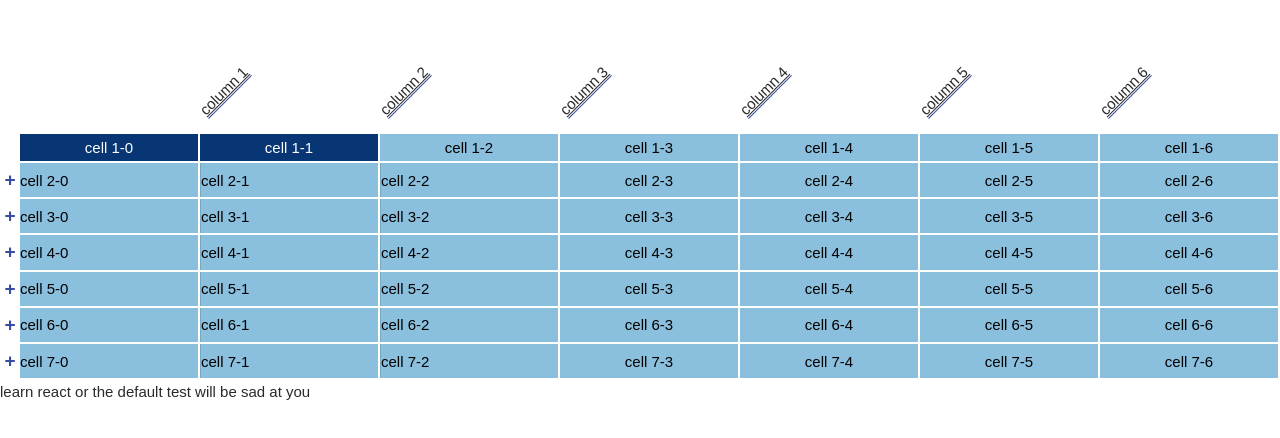
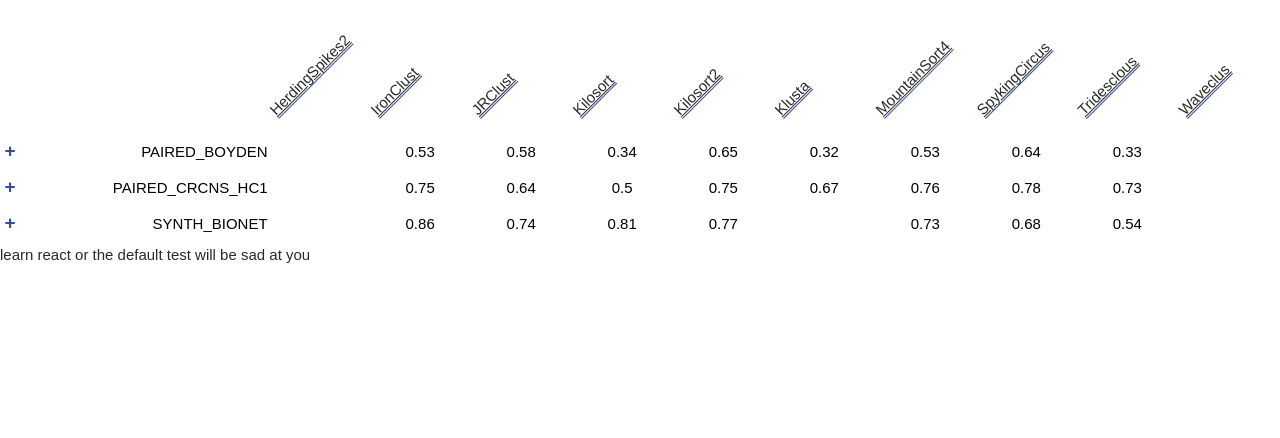
Before and after one commit to jsoules/othismos, a React (Create React App) app: page / in a window 1280 px wide. Shown: the top 438 px of the page. Built offline with nearby package versions, Linux system fonts and the light colour scheme.

Commit message:
initial commit

```diff
--- a/src/sampleData/expandingHeatmapTableTestData.ts
+++ b/src/sampleData/expandingHeatmapTableTestData.ts
@@ -1,266 +1,216 @@
-import { ExpandingHeatmapTableRowType } from "../components/ExpandingHeatmapTableRow"
+import { ExpandingHeatmapTableRowType } from "../components/ExpandingHeatmapTableRow";
+
+const sorters = [
+  "HerdingSpikes2",
+  "IronClust",
+  "JRClust",
+  "Kilosort",
+  "Kilosort2",
+  "Klusta",
+  "MountainSort4",
+  "SpykingCircus",
+  "Tridesclous",
+  "Waveclus"
+];
 
 export const expandingHeatmapTableSampleHeader: ExpandingHeatmapTableRowType = {
-    id: 'header',
+  id: "header",
   cells: [
     {
-            id: 'header-leftcolumn',
-            link: '',
-            text: '',
-            rotate: true,
+      id: "header-leftcolumn",
+      link: "",
+      text: "",
+      rotate: true
     },
-        ...[1, 2, 3, 4, 5, 6].map(n => ({
-            id: `header-cell${n}`,
-            link: '/algorithms',
-            text: `column ${n}`,
+    ...sorters.map((algName) => ({
+      id: `header-cell-${algName}`,
+      link: "/algorithms",
+      text: `${algName}`,
       rotate: true
     }))
   ],
-    subrows: [],
+  subrows: []
   // isSubrow: false,
   // cellSelectionHandler: () => {},
   // index: -1
+};
+
+const col1 = "rgb(138, 191, 221)";
+
+const STUDIES: {
+  name: string;
+  results: (number | undefined)[];
+  subRows: {
+    name: string;
+    results: (number | undefined)[];
+  }[];
+}[] = [
+  {
+    name: "PAIRED_BOYDEN",
+    results: [
+      undefined,
+      0.53,
+      0.58,
+      0.34,
+      0.65,
+      0.32,
+      0.53,
+      0.64,
+      0.33,
+      undefined
+    ],
+    subRows: [
+      {
+        name: "paired_boyden32c",
+        results: [
+          undefined,
+          0.53,
+          0.58,
+          0.34,
+          0.65,
+          0.32,
+          0.53,
+          0.64,
+          0.33,
+          undefined
+        ]
       }
-
-const col1 = 'rgb(138, 191, 221)'
+    ]
+  },
+  {
+    name: "PAIRED_CRCNS_HC1",
+    results: [
+      undefined,
+      0.75,
+      0.64,
+      0.5,
+      0.75,
+      0.67,
+      0.76,
+      0.78,
+      0.73,
+      undefined
+    ],
+    subRows: [
+      {
+        name: "paired_crcns",
+        results: [
+          undefined,
+          0.75,
+          0.64,
+          0.5,
+          0.75,
+          0.67,
+          0.76,
+          0.78,
+          0.73,
+          undefined
+        ]
+      }
+    ]
+  },
+  {
+    name: "SYNTH_BIONET",
+    results: [
+      undefined,
+      0.86,
+      0.74,
+      0.81,
+      0.77,
+      undefined,
+      0.73,
+      0.68,
+      0.54,
+      undefined
+    ],
+    subRows: [
+      {
+        name: "synth_bionet_static",
+        results: [
+          undefined,
+          0.87,
+          0.85,
+          0.83,
+          0.8,
+          undefined,
+          0.77,
+          0.75,
+          0.58,
+          undefined
+        ]
+      },
+      {
+        name: "synth_bionet_drift",
+        results: [
+          undefined,
+          0.86,
+          0.68,
+          0.79,
+          0.79,
+          undefined,
+          0.71,
+          0.65,
+          0.52,
+          undefined
+        ]
+      },
+      {
+        name: "synth_bionet_shuffle",
+        results: [
+          undefined,
+          0.84,
+          0.69,
+          0.8,
+          0.72,
+          undefined,
+          0.72,
+          0.6,
+          0.52,
+          undefined
+        ]
+      }
+    ]
+  }
+];
 
 export const expandingHeatmapTableSampleRows: ExpandingHeatmapTableRowType[] = [
-    {
-        id: 'data1',
+  ...STUDIES.map((STUDY) => ({
+    id: STUDY.name,
     cells: [
       {
-                id: '1-0',
-                textAlign: 'center',
-                text: 'cell 1-0',
-                color: 'white',
-                bgcolor: 'rgb(8, 53, 115)'
+        id: "left",
+        textAlign: "right",
+        text: STUDY.name,
+        color: "black",
+        bgcolor: "white"
       },
-            {
-                id: '1-1',
-                textAlign: 'center',
-                text: 'cell 1-1',
-                color: 'white',
-                bgcolor: 'rgb(8, 53, 115)'
-            },
-            {
-                id: '1-2',
-                textAlign: 'center',
-                text: 'cell 1-2',
-                color: 'black',
-                bgcolor: 'rgb(138, 191, 221)'
-            },
-            ...[3, 4, 5, 6].map(n => ({
-                id: `1-${n}`,
-                textAlign: 'center',
-                text: `cell 1-${n}`,
-                bgcolor: 'rgb(138, 191, 221)'
+      ...STUDY.results.map((num, ii) => ({
+        id: "result-" + ii,
+        textAlign: "center",
+        text: num !== undefined ? `${num}` : "",
+        color: "black",
+        bgcolor: "white"
       }))
     ],
-        subrows: []
-    },
-    {
-        id: 'data2',
+    subrows: STUDY.subRows.map((sr) => ({
+      id: sr.name,
       cells: [
         {
-                id: '2-0',
-                text: 'cell 2-0',
-                link: '',
-                borderRight: true,
-                selectable: true,
-                bgcolor: 'rgb(138, 191, 221)'
+          id: "left",
+          textAlign: "right",
+          text: sr.name,
+          color: "black",
+          bgcolor: "white"
         },
-            {
-                id: '2-1',
-                text: 'cell 2-1',
-                link: '',
-                borderRight: true,
-                selectable: true,
-                bgcolor: 'rgb(138, 191, 221)'
-            },
-            {
-                id: '2-2',
-                text: 'cell 2-2',
-                link: '',
-                borderRight: true,
-                selectable: true,
-                bgcolor: col1
-            },
-            ...[3, 4, 5, 6].map(n => ({
-                id: `2-${n}`,
-                textAlign: 'center',
-                text: `cell 2-${n}`,
-                bgcolor: col1
-            }))
-        ],
-        subrows: [
-            {
-                id: 'sub1',
-                cells: [
-                    {
-                        id: '2a-1',
-                        text: 'cell 2a-0',
-                        link: '',
-                        textAlign: 'center',
-                        borderRight: true,
-                        selectable: true
-                    },
-                    {
-                        id: '2a-1',
-                        text: 'cell 2a-1',
-                        link: '',
-                        textAlign: 'center',
-                        borderRight: true,
-                        selectable: true,
-                        color: 'white',
-                        bgcolor: 'rgb(8, 53, 115)'
-                    },
-                    {
-                        id: '2a-2',
-                        text: 'cell 2a-2',
-                        link: '',
-                        textAlign: 'center',
-                        borderRight: true,
-                        selectable: true,
-                        color: 'black',
-                        bgcolor: col1
-                    },
-                    ...[3, 4, 5, 6].map(n => ({
-                        id: `2a-${n}`,
-                        text: `cell 2a-${n}`,
-                        link: '',
-                        textAlign: 'center',
-                        borderRight: true,
-                        selectable: true,
-                        bgcolor: col1
-                    }))
-                ],
-                subrows: []
-            },
-            {
-                id: 'sub2',
-                cells: [
-                    ...[1, 2, 3, 4, 5, 6].map(n => ({
-                        id: `2b-${n}`,
-                        text: `cell 2b-${n}`,
-                        link: '',
-                        textAlign: 'center',
-                        borderRight: true,
-                        selectable: true,
-                        bgcolor: col1
-                    }))
-                ],
-                subrows: []
-            },
-            ...[3, 4, 5].map(sr => ({
-                id: `sub${sr}`,
-                cells: [
-                    ...[1, 2, 3, 4, 5, 6].map(n => ({
-                        id: `${sr}b-${n}`,
-                        text: `cell ${sr}b-${n}`,
-                        link: '',
-                        textAlign: 'center',
-                        borderRight: true,
-                        selectable: true,
-                        bgcolor: col1
+        ...sr.results.map((num, ii) => ({
+          id: "result-" + ii,
+          textAlign: "center",
+          text: num !== undefined ? `${num}` : "",
+          color: "black",
+          bgcolor: "white"
         }))
       ],
       subrows: []
     }))
-        ]
-    },
-    ...[3, 4, 5, 6, 7].map(r => ({
-        id: `data${r}`,
-        cells: [
-            {
-                id: `${r}-0`,
-                text: `cell ${r}-0`,
-                link: '',
-                borderRight: true,
-                selectable: true,
-                bgcolor: col1
-            },
-            {
-                id: `${r}-1`,
-                text: `cell ${r}-1`,
-                link: '',
-                borderRight: true,
-                selectable: true,
-                bgcolor: col1
-            },
-            {
-                id: `${r}-2`,
-                text: `cell ${r}-2`,
-                link: '',
-                borderRight: true,
-                selectable: true,
-                bgcolor: col1
-            },
-            ...[3, 4, 5, 6].map(n => ({
-                id: `${r}-${n}`,
-                textAlign: 'center',
-                text: `cell ${r}-${n}`,
-                bgcolor: col1
   }))
-        ],
-        subrows: [
-            {
-                id: `${r}-sub1`,
-                cells: [
-                    {
-                        id: `${r}a-0`,
-                        text: `cell ${r}a-0`,
-                        link: '',
-                        textAlign: 'center',
-                        borderRight: true,
-                        selectable: false
-                    },
-                    {
-                        id: `${r}a-1`,
-                        text: `cell ${r}a-1`,
-                        link: '',
-                        textAlign: 'center',
-                        borderRight: true,
-                        selectable: true,
-                        color: 'white',
-                        bgcolor: 'rgb(8, 53, 115)'
-                    },
-                    {
-                        id: `${r}a-2`,
-                        text: `cell ${r}a-2`,
-                        link: '',
-                        textAlign: 'center',
-                        borderRight: true,
-                        selectable: true,
-                        color: 'black',
-                        bgcolor: 'rgb(138, 191, 221)'
-                    },
-                    ...[3, 4, 5, 6].map(n => ({
-                        id: `${r}a-${n}`,
-                        text: `cell ${r}a-${n}`,
-                        link: '',
-                        textAlign: 'center',
-                        borderRight: true,
-                        selectable: true,
-                        bgcolor: col1
-                    }))
-                ],
-                subrows: []
-            },
-            {
-                id: `${r}-sub2`,
-                cells: [
-                    ...[0, 1, 2, 3, 4, 5, 6].map(n => ({
-                        id: `${r}b-${n}`,
-                        text: `cell ${r}b-${n}`,
-                        link: '',
-                        textAlign: 'center',
-                        borderRight: true,
-                        selectable: true,
-                        bgcolor: col1
-                    }))
-                ],
-                subrows: []
-            }
-        ]
-    }))
-]
+];
```
Lines whose indentation alone changed are shown as unchanged.
